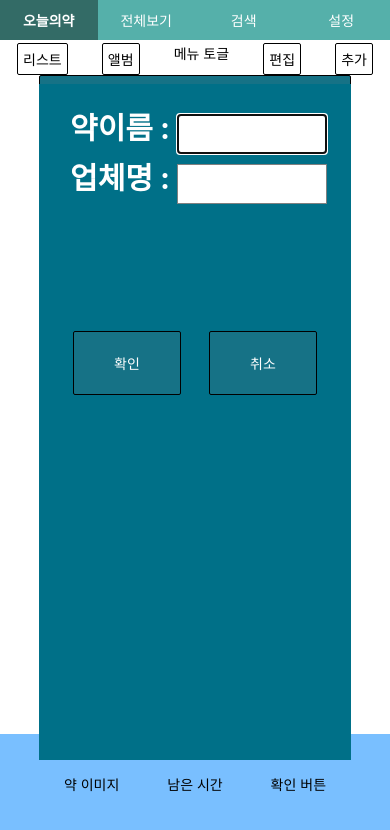
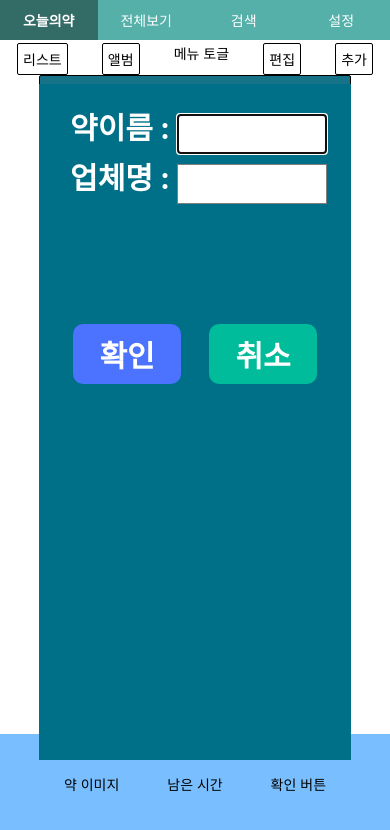
Before and after one commit to KimEunA97/KDT-2-Project-C-10, a React Native app in the folder PillGood/: screen / in a window 390 px wide. Both pictures are taken after a click on the element 195 px from the left and 81 px from the top of the page. Shown: the top 830 px of the page. Built offline with nearby package versions, Linux system fonts and the light colour scheme.

Commit message:
버튼 스타일링 완료

```diff
--- a/PillGood/src/pages/TodayPillMenu.js
+++ b/PillGood/src/pages/TodayPillMenu.js
@@ -58,15 +58,14 @@ export default function TodayPillMenu({ }) {
               <TouchableOpacity
                 onPress={handleSendValue}
                 style={styles.confirmButton}>
-                <Text
-                  style={{ color: "white" }}>확인</Text>
+                <Text style={styles.confirmText}>확인</Text>
               </TouchableOpacity>
               {/* 취소버튼 */}
               <TouchableOpacity
                 onPress={handleModalFalse}
-                style={styles.confirmButton}>
-                <Text
-                  style={{ color: "white" }}>취소</Text>
+                style={styles.cancelButton}>
+                <Text style={styles.cancelText}
+                  >취소</Text>
               </TouchableOpacity>
             </View>
           </View>
@@ -117,7 +116,7 @@ const styles = StyleSheet.create({
     textAlign: "center"
   },
   buttonContainer: {
-    height: "50%",
+    height: 300,
     flexDirection: "row",
     justifyContent: "space-around",
     alignItems : "center"
@@ -125,15 +124,33 @@ const styles = StyleSheet.create({
   confirmButton: {
     width: '40%',
     height: '20%',
-    backgroundColor: '#167286',
-    borderWidth: 1,
-    borderRadius: 2,
-    borderColor: 'black',
+    backgroundColor: '#4B73FF',
+    borderRadius: 10,
     padding: 5,
     margin: 0,
     justifyContent: 'center',
     alignItems: 'center'
   },
+  confirmText : {
+      fontSize : 30,
+      color: "white",
+      fontWeight : "bold"
+  },
+  cancelButton: {
+    width: '40%',
+    height: '20%',
+    backgroundColor: '#00BC9A',
+    borderRadius: 10,
+    padding: 5,
+    margin: 0,
+    justifyContent: 'center',
+    alignItems: 'center'
+  },
+  cancelText : {
+    fontSize : 30,
+    color: "white",
+    fontWeight : "bold"
+  }
   // img: {
   //   //이미지 크기 조절 방식
   //   width: 40,
```
